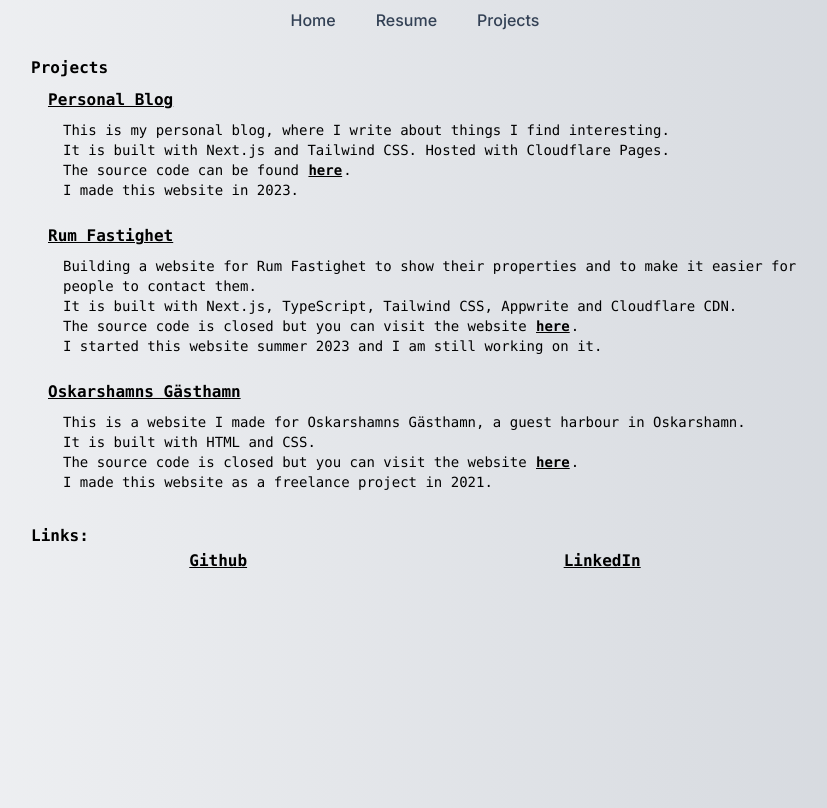
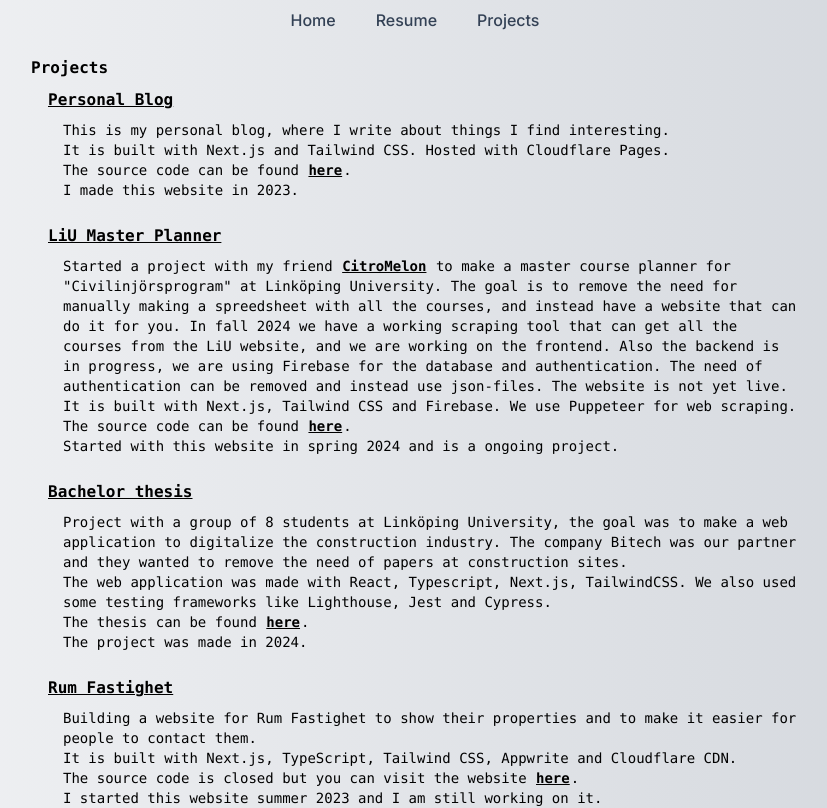
Before and after one commit to Olle-Mineur/blog, a Next.js app in the folder personal-blog/: page /projects in a window 1280 px wide. Shown: the top 808 px of the page, without its empty margins (225-1052 px from the left). Built offline with nearby package versions, Linux system fonts and the light colour scheme.

Commit message:
Added bachelor thesis and master-planner

```diff
--- a/personal-blog/app/projects/page.tsx
+++ b/personal-blog/app/projects/page.tsx
@@ -29,6 +29,49 @@
                         </p>
                         <p className="text-sm">
                             I made this website in 2023.
+                        </p>
+                    </div>
+                </div>
+            </div>
+            <div className="flex flex-wrap flex-col pl-4">
+                <div className="my-2">
+                    <h1 className="font-bold "><a href="https://github.com/Olle-Mineur/liu-master-planner" className="blue-link">LiU Master Planner</a></h1>
+                    <div className="pl-4 my-2">
+                        <p className="text-sm">
+                            Started a project with my friend <a href="https://github.com/CitronMelon" className="blue-link">CitroMelon</a> to make a master course planner for &quot;Civilinjörsprogram&quot; at Linköping University.
+                            The goal is to remove the need for manually making a spreedsheet with all the courses, and instead have a website that can do it for you.
+                            In fall 2024 we have a working scraping tool that can get all the courses from the LiU website, and we are working on the frontend.
+                            Also the backend is in progress, we are using Firebase for the database and authentication. The need of authentication can be removed and instead use json-files.
+                            The website is not yet live.
+                        </p>
+                        <p className="text-sm">
+                            It is built with Next.js, Tailwind CSS and Firebase. We use Puppeteer for web scraping.
+                        </p>
+                        <p className="text-sm">
+                            The source code can be found <a href="https://github.com/Olle-Mineur/liu-master-planner" className="blue-link">here</a>.
+                        </p>
+                        <p className="text-sm">
+                            Started with this website in spring 2024 and is a ongoing project.
+                        </p>
+                    </div>
+                </div>
+            </div>
+            <div className="flex flex-wrap flex-col pl-4">
+                <div className="my-2">
+                    <h1 className="font-bold "><a href="https://urn.kb.se/resolve?urn=urn:nbn:se:liu:diva-205566" className="blue-link">Bachelor thesis</a></h1>
+                    <div className="pl-4 my-2">
+                        <p className="text-sm">
+                            Project with a group of 8 students at Linköping University, the goal was to make a web application to digitalize the construction industry.
+                            The company Bitech was our partner and they wanted to remove the need of papers at construction sites.
+                        </p>
+                        <p className="text-sm">
+                            The web application was made with React, Typescript, Next.js, TailwindCSS. We also used some testing frameworks like Lighthouse, Jest and Cypress.
+                        </p>
+                        <p className="text-sm">
+                            The thesis can be found <a href="https://urn.kb.se/resolve?urn=urn:nbn:se:liu:diva-205566" className="blue-link">here</a>.
+                        </p>
+                        <p className="text-sm">
+                            The project was made in 2024.
                         </p>
                     </div>
                 </div>
```
